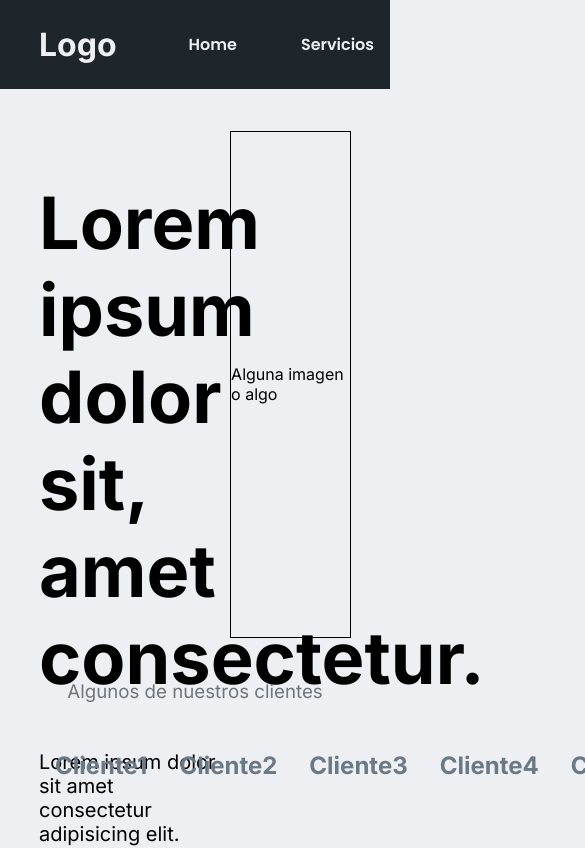
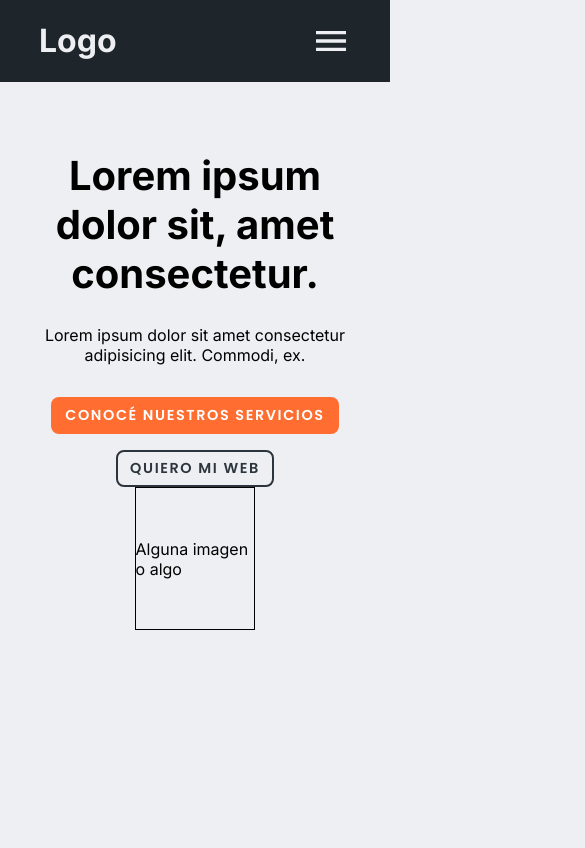
Before and after one commit to fedesouto/landing, a React (Create React App) app: page / in a window 390 px wide. Shown: the top 848 px of the page, 585 px wide, since content can reach past the window. Built offline with nearby package versions, Linux system fonts and the light colour scheme.

Commit message:
menu mobile

```diff
--- a/package.json
+++ b/package.json
@@ -8,6 +8,7 @@
     "@testing-library/user-event": "^13.5.0",
     "react": "^18.2.0",
     "react-dom": "^18.2.0",
+    "react-icons": "^4.7.1",
     "react-scripts": "5.0.1",
     "sass": "^1.57.1",
     "web-vitals": "^2.1.4"
--- /dev/null
+++ b/src/components/Navbar/Burger.jsx
@@ -0,0 +1,15 @@
+import React from "react";
+import { MdMenu, MdClose } from "react-icons/md";
+
+const Burger = ({isActive, setIsActive}) => {
+    const handleClick = () => {
+        setIsActive(!isActive)
+    }
+  return (
+    <button className="burger" onClick={handleClick}>
+      {isActive? <MdClose /> : <MdMenu />}
+    </button>
+  );
+};
+
+export default Burger;
--- a/src/components/Navbar/Navbar.jsx
+++ b/src/components/Navbar/Navbar.jsx
@@ -1,13 +1,15 @@
-import React from "react";
+import React, { useState } from "react";
+import Burger from "./Burger";
 
 const Navbar = () => {
-    return(
-        <header className="container" style={{justifyContent: 'space-between'}}>
-            <h1>
-                Logo
-            </h1>
+  const [isActive, setIsActive] = useState(false);
+
+  return (
+    <header className="container" style={{ justifyContent: "space-between"}}>
+      <h1>Logo</h1>
       <nav>
-                <ul className="menu container">
+          <Burger isActive={isActive} setIsActive={setIsActive} />
+        <ul className={`menu container ${isActive?'active':''}`}>
           <li>Home</li>
           <li>Servicios</li>
           <li>Nosotros</li>
@@ -15,7 +17,7 @@ const Navbar = () => {
         </ul>
       </nav>
     </header>
-    )
-}
+  );
+};
 
 export default Navbar;
--- a/src/styles.scss
+++ b/src/styles.scss
@@ -1,19 +1,19 @@
-$black: #272E35;
+$black: #272e35;
 $white: #ffffff;
-$gray: #6E757C;
-$gray-dark: #6A7986;
-$gray-light: #BAC3CA;
-$orange: #FAA87A;
-$asphalt: #969DB1;
-$light: #EEEFF2;
-$primary: #FF6E30;
-$secondary: #748FB5;
-$dark: #1E252B;
-$dark-bg: #2C353D;
-$dark-light: #74777E;
+$gray: #6e757c;
+$gray-dark: #6a7986;
+$gray-light: #bac3ca;
+$orange: #faa87a;
+$asphalt: #969db1;
+$light: #eeeff2;
+$primary: #ff6e30;
+$secondary: #748fb5;
+$dark: #1e252b;
+$dark-bg: #2c353d;
+$dark-light: #74777e;
 
 * {
-    font-family: 'Inter', sans-serif;
+  font-family: "Inter", sans-serif;
   box-sizing: border-box;
 }
 
@@ -29,16 +29,12 @@ body {
   background: $light;
 }
 
-.app {
-
-}
-
 .btn {
   padding: 0.375rem 0.75rem;
   font-size: 1rem;
   font-weight: 600;
   margin-top: 1rem;
-    font-family: 'Poppins', sans-serif;
+  font-family: "Poppins", sans-serif;
   border: transparent solid 2px;
   border-radius: 0.5rem;
   letter-spacing: 0.1rem;
@@ -56,6 +52,7 @@ body {
 .outlined {
   background-color: transparent;
   border-color: $dark-bg;
+  color: $dark-bg;
 }
 
 .outlined:hover {
@@ -63,33 +60,65 @@ body {
   color: $white;
 }
 
+/* Fin generales */
 
-/* Fin generales */
+/* Header y Navbar */
 header {
-    padding: 0 10vw;
+  padding: 0 10svw;
   background-color: $dark;
   color: $light;
   position: sticky;
-    top:0;
+  top: 0;
 }
 .menu {
   list-style-type: none;
   margin: 0;
+  padding: 0;
   li {
     margin: 1rem;
     padding: 1rem;
     font-weight: 600;
     color: $light;
-        font-family: 'Poppins', sans-serif;
+    font-family: "Poppins", sans-serif;
+  }
+  @media screen and (max-width: 768px) {
+    left: -2000px;
+    height: 80vh;
+    top: 100%;
+    position: absolute;
+    transition: all 0.5s;
+    flex-direction: column;
+    background-color: $dark-bg;
+    width: 100%;
+    &.active {
+      transform: translateX(2000px);
+      li {
+        width: 100%;
+        text-align: center;
+      }
+    }
   }
 }
 
+.burger {
+  display: none;
+  padding: 0;
+  @media screen and (max-width: 768px) {
+    display: flex;
+    border: none;
+    background-color: transparent;
+    font-size: 2.5rem;
+    color: $light;
+  }
+}
 
+/* End Header y Navbar */
 
 .main {
   height: 60vh;
   margin: 5vh 10vw;
   align-items: flex-start;
+
 }
 .hero {
   width: 49vw;
@@ -99,7 +128,10 @@ header {
   &__text {
     font-size: 20px;
   }
+
 }
+
+
 
 .main__form {
   width: 31vw;
@@ -118,14 +150,14 @@ header {
 
 .form-control {
   flex-grow: 1;
-    padding: .375rem .75rem;
+  padding: 0.375rem 0.75rem;
   margin-bottom: 1rem;
   font-size: 16px;
 }
 
 .clients__container {
   margin: 0 10vw;
-    margin-top: 2rem;
+  margin-top: 6rem;
 }
 
 .clients__title {
@@ -140,3 +172,43 @@ header {
   font-weight: 600;
   color: $gray-dark;
 }
+
+
+ /* Media queries */
+
+@media screen and (max-width: 1180px) {
+    .hero {
+        &__title {
+            font-size: 48px;
+          }
+          &__text {
+            font-size: 16px;
+          }
+    }
+
+  }
+
+
+
+@media screen and (max-width: 768px) {
+    .btn {
+        font-size: 0.9rem;
+    }
+    .main {
+        flex-direction: column;
+        align-items: center;
+    }
+    .hero {
+        width: 100%;
+        text-align: center;
+        &__title {
+            font-size: 40px;
+          }
+          &__text {
+            font-size: 16px;
+          }
+    }
+    .clients__container {
+       display: none;
+      }
+  }
```
Also changed, not shown: 1 other file (tests, documents, lock files or other folders). Lines whose indentation alone changed are shown as unchanged.
